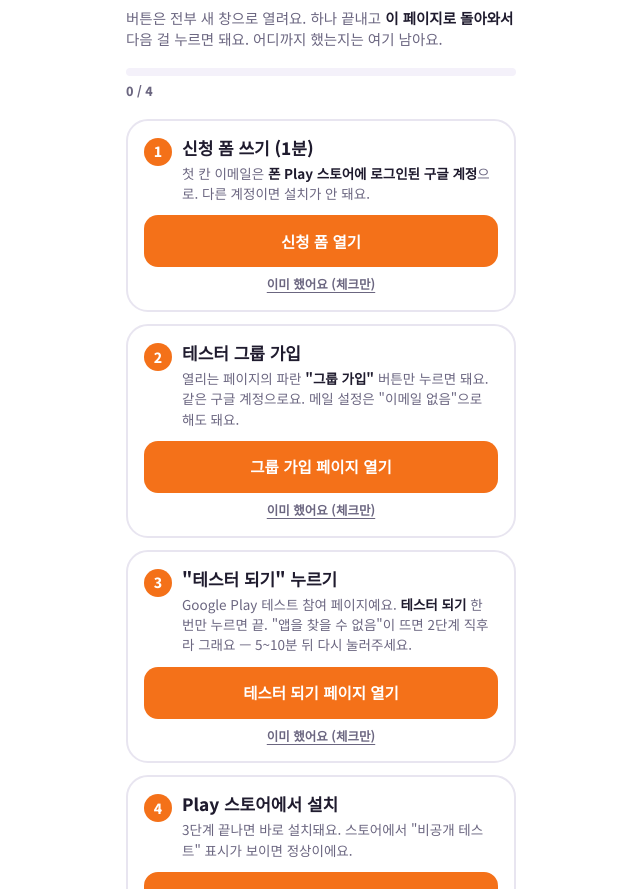
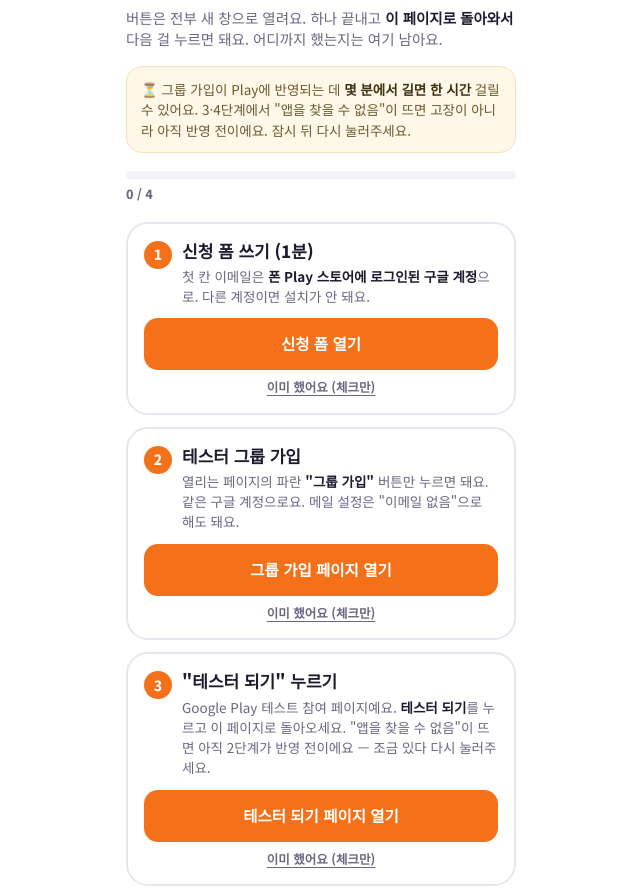
Before and after one commit to snowf1ower/meohae-test, a plain HTML site: page install.html in a window 1280 px wide. Shown: the part 142-1031 px from the top of the page, without its empty margins (319-959 px from the left). Drawn offline with Linux system fonts and the light colour scheme; no server answers.

Commit message:
설치 페이지: 반영 지연 양해 안내, 3·4단계 문구
Co-Authored-By: Claude Fable 5.1 <noreply@anthropic.com>
Claude-Session: https://claude.ai/code/session_01AmGVMPfQRbFs7bHZMPb9Yv

```diff
--- a/install.html
+++ b/install.html
@@ -55,6 +55,8 @@ h1{font-family:Jua;font-weight:400;font-size:30px;line-height:1.25;margin-top:26
 .help a{color:var(--acc);font-weight:700}
 .foot{margin-top:28px;font-size:12px;color:var(--sub);text-align:center}
 .foot a{color:inherit}
+.note{margin-top:16px;background:#FFF7E8;border:1px solid #F5E2B8;border-radius:16px;padding:12px 14px;font-size:13.5px;color:#6B5A2E;line-height:1.5}
+.note b{color:#3F3312}
 .ios{display:none;margin-top:14px;border:2px dashed var(--line);border-radius:18px;padding:14px;font-size:13.5px;color:var(--sub)}
 .ios.on{display:block}
 .ios a{color:var(--acc);font-weight:800}
@@ -66,6 +68,7 @@ h1{font-family:Jua;font-weight:400;font-size:30px;line-height:1.25;margin-top:26
   <h1>설치는 4단계,<br>이 페이지 하나로 끝.</h1>
   <p class="lead">버튼은 전부 새 창으로 열려요. 하나 끝내고 <b>이 페이지로 돌아와서</b> 다음 걸 누르면 돼요. 어디까지 했는지는 여기 남아요.</p>
   <div class="ios" id="ios">아이폰이네요. 지금은 Android만 테스트 중이에요. <a href="https://forms.gle/kUWucQ8Qv56563cZ8" target="_blank" rel="noopener" onclick="log('install_step',{where:'ios_form'})">같은 폼에 남겨두면</a> iOS 나올 때 제일 먼저 알려드려요.</div>
+  <div class="note">⏳ 그룹 가입이 Play에 반영되는 데 <b>몇 분에서 길면 한 시간</b> 걸릴 수 있어요. 3·4단계에서 "앱을 찾을 수 없음"이 뜨면 고장이 아니라 아직 반영 전이에요. 잠시 뒤 다시 눌러주세요.</div>
   <div class="prog"><i id="bar"></i></div>
   <div class="pt" id="pt">0 / 4</div>
 
@@ -82,12 +85,12 @@ h1{font-family:Jua;font-weight:400;font-size:30px;line-height:1.25;margin-top:26
     </div>
     <div class="step" data-k="3">
       <div class="h"><div class="n"><span>3</span></div><div><h2>"테스터 되기" 누르기</h2>
-        <p>Google Play 테스트 참여 페이지예요. <b>테스터 되기</b> 한 번만 누르면 끝. "앱을 찾을 수 없음"이 뜨면 2단계 직후라 그래요 — 5~10분 뒤 다시 눌러주세요.</p></div></div>
+        <p>Google Play 테스트 참여 페이지예요. <b>테스터 되기</b>를 누르고 이 페이지로 돌아오세요. "앱을 찾을 수 없음"이 뜨면 아직 2단계가 반영 전이에요 — 조금 있다 다시 눌러주세요.</p></div></div>
       <a class="btn" href="https://play.google.com/apps/testing/com.meohae.focus" target="_blank" rel="noopener" onclick="hit(3)">테스터 되기 페이지 열기</a>
     </div>
     <div class="step" data-k="4">
       <div class="h"><div class="n"><span>4</span></div><div><h2>Play 스토어에서 설치</h2>
-        <p>3단계 끝나면 바로 설치돼요. 스토어에서 "비공개 테스트" 표시가 보이면 정상이에요.</p></div></div>
+        <p>스토어 페이지에서 <b>설치</b>를 누르면 끝. "비공개 테스트" 표시가 보이면 정상이에요. 설치 버튼이 안 보이면 1~2분 뒤 새로고침해 주세요.</p></div></div>
       <a class="btn" href="https://play.google.com/store/apps/details?id=com.meohae.focus" target="_blank" rel="noopener" onclick="hit(4)">설치하러 가기</a>
     </div>
   </div>
@@ -96,7 +99,7 @@ h1{font-family:Jua;font-weight:400;font-size:30px;line-height:1.25;margin-top:26
 
   <div class="help">
     <h3>안 될 때</h3>
-    <details><summary>"앱을 찾을 수 없음" / "이 앱은 사용할 수 없습니다"</summary><p>① 2단계 그룹 가입이 됐는지 ② 폼·그룹·폰 스토어가 <b>같은 구글 계정</b>인지 확인하고 ③ 5~10분 뒤 3단계를 다시 눌러주세요. 그룹 가입이 Play에 반영되는 데 시간이 조금 걸려요.</p></details>
+    <details><summary>"앱을 찾을 수 없음" / "이 앱은 사용할 수 없습니다"</summary><p>① 2단계 그룹 가입이 됐는지 ② 폼·그룹·폰 스토어가 <b>같은 구글 계정</b>인지 확인하고 ③ 잠시 뒤 3단계를 다시 눌러주세요. 그룹 가입이 Play에 반영되는 데 몇 분에서 길면 한 시간 걸려요. 기다리는 동안 이 페이지는 닫아도 돼요 — 진행 상태는 남아 있어요.</p></details>
     <details><summary>폰에 구글 계정이 여러 개예요</summary><p>Play 스토어 앱 → 오른쪽 위 프로필 → 폼에 적은 계정으로 바꾼 뒤 3·4단계를 다시 해주세요.</p></details>
     <details><summary>뒤로가기 했더니 폼이 새로 떠요</summary><p>괜찮아요. 폼은 한 번만 내면 돼요. 이 페이지로 돌아와서 다음 단계를 누르면 돼요.</p></details>
     <details><summary>그래도 안 돼요</summary><p>인스타 <a href="https://instagram.com/meohae.project" target="_blank" rel="noopener">@meohae.project</a> DM으로 "설치 안 돼요 + 어느 단계에서 막혔는지" 보내주세요. 직접 봐드려요.</p></details>
```
